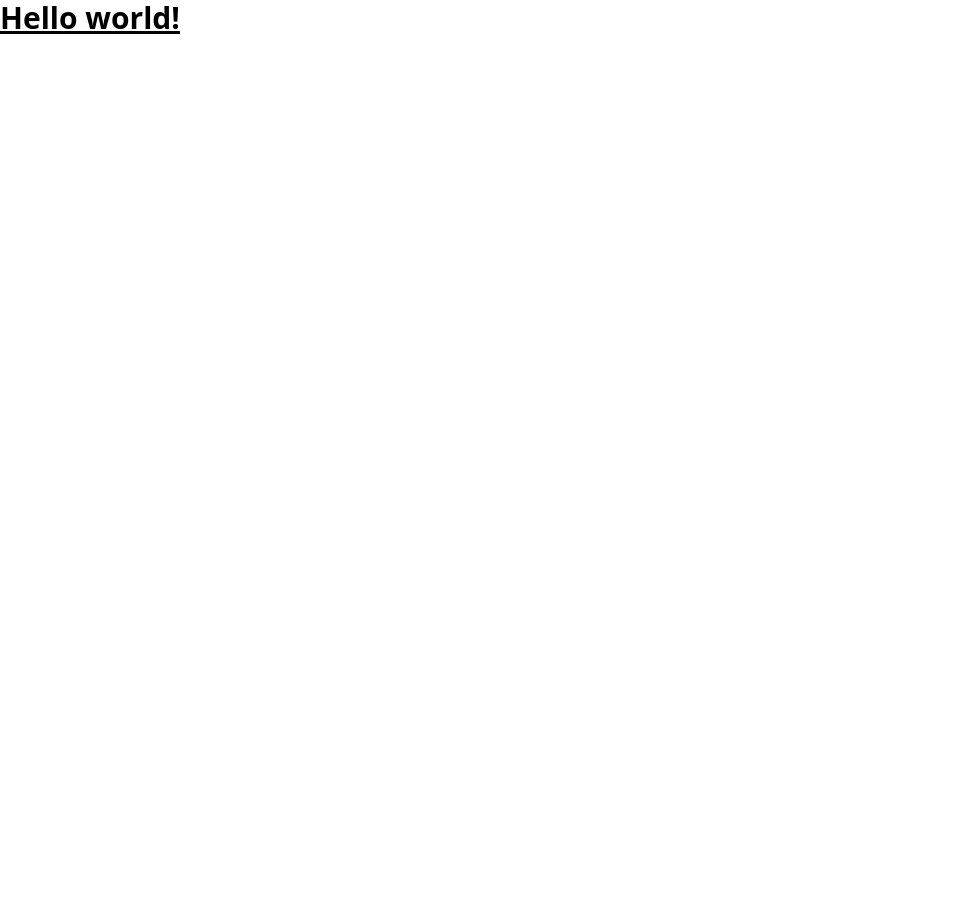
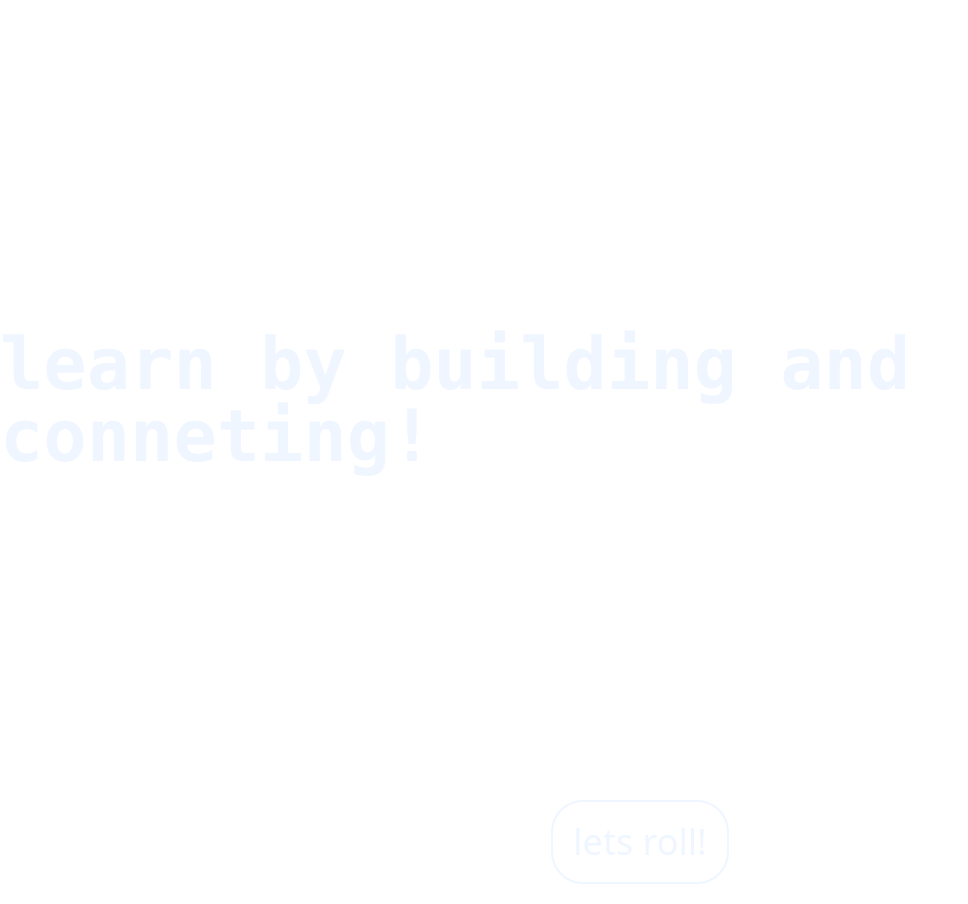
Before and after one commit to mohammedsahil74/markaz, a website built with Vite: page index.html in a window 1280 px wide. Shown: the whole page, without its empty margins (0-968 px from the left). Before the commit the page ends 800 px from the top, so only its background shows below. Built offline with nearby package versions, Linux system fonts and the light colour scheme.

Commit message:
added hero text and dummy button

```diff
--- a/index.html
+++ b/index.html
@@ -2,15 +2,21 @@
 <html lang="en">
   <head>
     <meta charset="UTF-8" />
-    <link rel="icon" type="image/svg+xml" href="/vite.svg" />
     <meta name="viewport" content="width=device-width, initial-scale=1.0" />
     <link href="/src/style.css" rel="stylesheet">
     <title>markaz</title>
   </head>
-  <body>
-   <h1 class="text-3xl font-bold underline">
-    Hello world!
-  </h1>
+  <body class="bg-blackk ">
+    <!-- main container -->
+   <div class="flex items-center justify-center h-screen">
+    <h1 class="font-extrabold font-mono text-7xl text-blue-50 flex justify-center items-center">learn by building and conneting!</h1>
+   </div>
+
+   <!-- signup -->
+    <div class="flex items-center justify-center">
+    <button class="text-4xl text-blue-50 rounded-4xl border-2 text-center p-5 flex justify-center mb-5 hover:text-amber-200">lets roll!</button>
+    </div>
+
     <script type="module" src="/src/main.js"></script>
   </body>
 </html>
```
